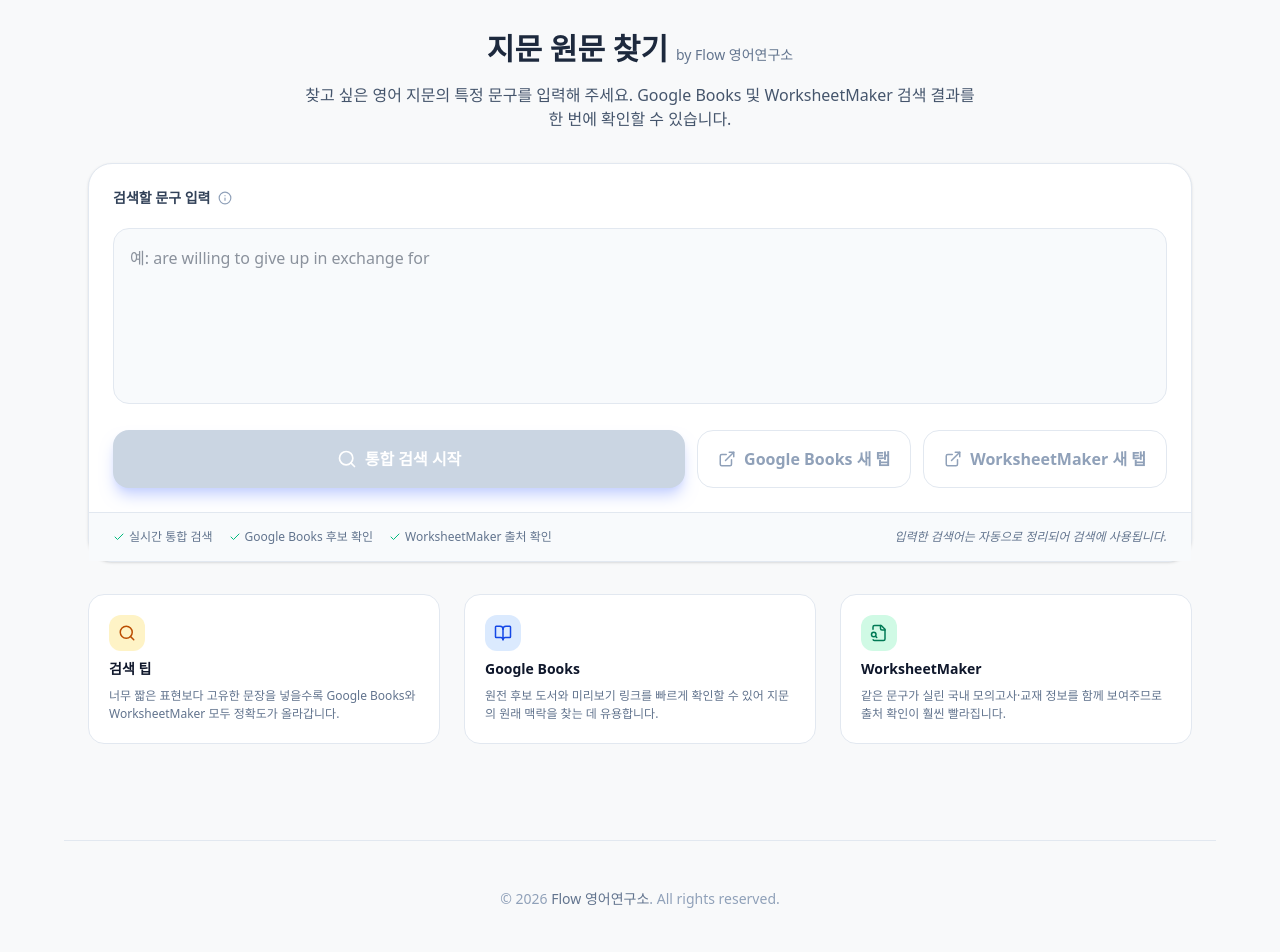
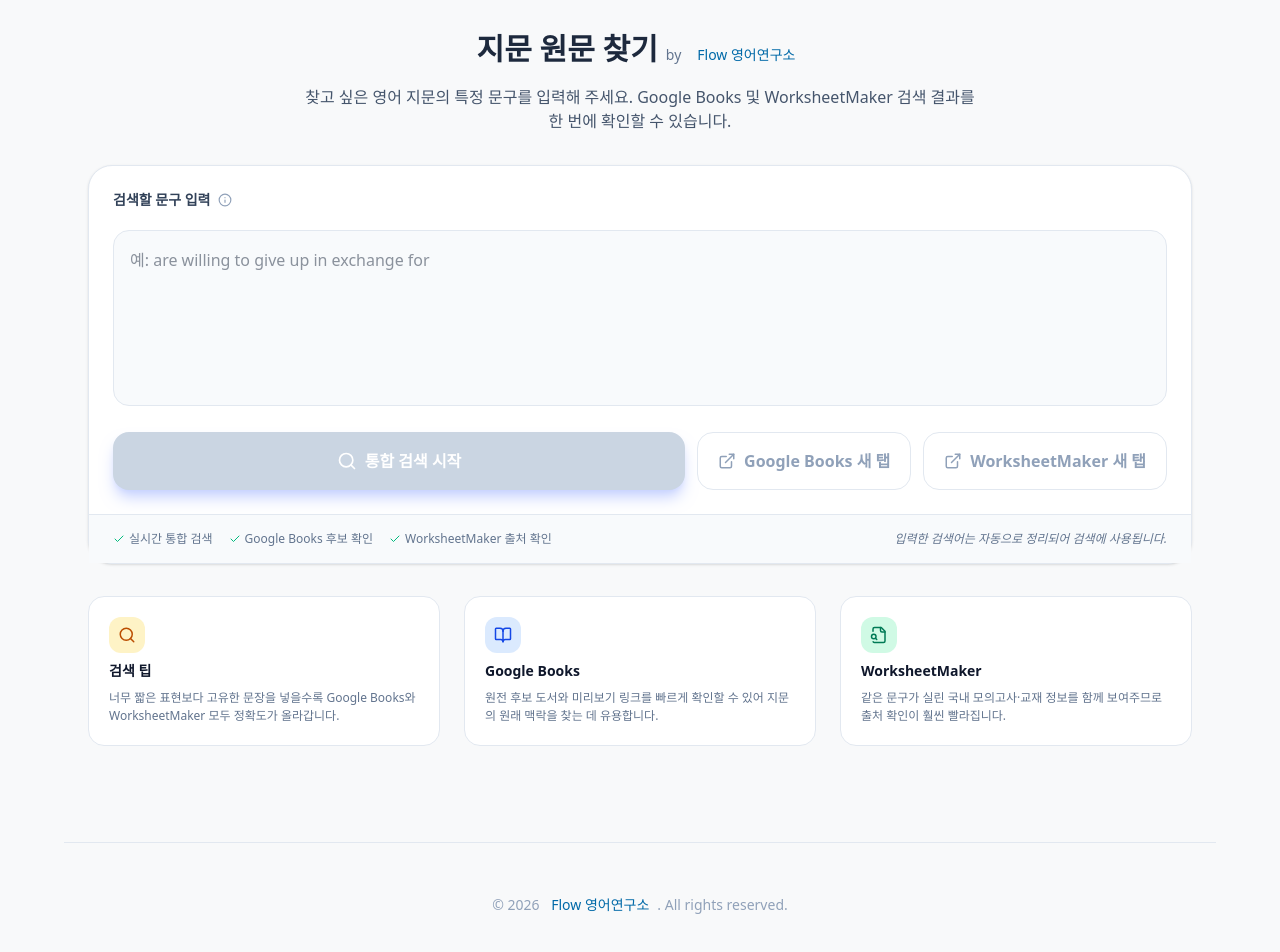
Before and after one commit to floweducation/english-finder, a React (Vite) app: page / in a window 1280 px wide. Shown: the part 94-1046 px from the top of the page. Built offline with nearby package versions, Linux system fonts and the light colour scheme.

Commit message:
Add files via upload

```diff
--- a/src/App.tsx
+++ b/src/App.tsx
@@ -51,6 +51,7 @@ const WORKSHEETMAKER_POST_URL = 'https://www.worksheetmaker.co.kr/user20/dataTex
 const WORKSHEETMAKER_HOME_URL = 'https://www.worksheetmaker.co.kr/';
 const FLOW_BLOG_URL = 'https://flowedu.tistory.com';
 const APP_HOME_URL = 'https://english-finder.vercel.app/';
+const BRAND_LINK_CLASS = 'inline-flex items-center rounded-md px-2 py-1 text-sm font-medium text-sky-700 transition-colors hover:bg-sky-50 hover:text-sky-800';
 const MIN_WORKSHEET_WORDS = 3;
 const MAX_ENHANCEMENT_RETRIES = 3;
 
@@ -422,7 +423,6 @@ export default function App() {
   const displayedWorksheetResults = useMemo(() => worksheetResults?.results.slice(0, 2) ?? [], [worksheetResults]);
   const hasAnyResultsView = lastQuery || isSearching;
   const currentGoogleQuery = googleQueryUsed || lastQuery || normalizedPassage;
-  const hasGoogleBooksWithoutPreview = googleResults.some((result) => !result.previewAvailable);
   const canShowEnhancementButton =
     !isSearching &&
     !isEnhancing &&
@@ -460,13 +460,14 @@ export default function App() {
           <section className="space-y-4 text-center">
             <div className="flex flex-wrap items-baseline justify-center gap-x-2 gap-y-1">
               <h2 className="text-3xl font-bold text-slate-800">지문 원문 찾기</h2>
+              <span className="text-sm text-slate-500">by</span>
               <a
                 href={FLOW_BLOG_URL}
                 target="_blank"
                 rel="noreferrer"
-                className="text-sm font-medium text-slate-500 transition-colors hover:text-indigo-600"
+                className={BRAND_LINK_CLASS}
               >
-                by Flow 영어연구소
+                Flow 영어연구소
               </a>
             </div>
             <p className="mx-auto max-w-2xl text-slate-600">
@@ -648,12 +649,6 @@ export default function App() {
                     </div>
                   )}
 
-                  {googleResults.length > 0 && hasGoogleBooksWithoutPreview && (
-                    <div className="rounded-2xl border border-slate-200 bg-slate-50 p-4 text-xs text-slate-500">
-                      공개 전체보기로 확인된 경우에만 전체 미리보기 버튼을 표시합니다. 그 외에는 Google Books 검색으로 이동해 확인할 수 있습니다.
-                    </div>
-                  )}
-
                   <div className="space-y-4">
                     {googleResults.map((result) => (
                       <article key={result.id} className="rounded-2xl border border-slate-200 p-4">
@@ -682,16 +677,6 @@ export default function App() {
                               <p className="line-clamp-3 text-sm leading-relaxed text-slate-600">{highlightText(result.snippet, currentGoogleQuery)}</p>
                             )}
                             <div className="flex flex-wrap items-center gap-2 pt-1">
-                              {result.previewAvailable && result.previewLink ? (
-                                <a
-                                  href={result.previewLink}
-                                  target="_blank"
-                                  rel="noreferrer"
-                                  className="rounded-full bg-indigo-50 px-3 py-1.5 text-xs font-medium text-indigo-700 transition-colors hover:bg-indigo-100"
-                                >
-                                  전체 미리보기
-                                </a>
-                              ) : (
                               <a
                                 href={buildGoogleBooksSearchUrl(currentGoogleQuery || lastQuery)}
                                 target="_blank"
@@ -700,23 +685,23 @@ export default function App() {
                               >
                                 Google Books 열기
                               </a>
-                              )}
-                              {result.infoLink && (
                               <a
-                                  href={result.infoLink}
+                                href={result.previewLink || buildGoogleBooksSearchUrl(currentGoogleQuery || lastQuery)}
+                                target="_blank"
+                                rel="noreferrer"
+                                className="rounded-full bg-violet-50 px-3 py-1.5 text-xs font-medium text-violet-700 transition-colors hover:bg-violet-100"
+                              >
+                                미리보기
+                              </a>
+                              <a
+                                href={result.infoLink || buildGoogleBooksSearchUrl(currentGoogleQuery || lastQuery)}
                                 target="_blank"
                                 rel="noreferrer"
                                 className="rounded-full bg-slate-100 px-3 py-1.5 text-xs font-medium text-slate-700 transition-colors hover:bg-slate-200"
                               >
                                 도서 정보
                               </a>
-                              )}
                             </div>
-                            {!result.previewAvailable && (
-                              <p className="text-xs text-slate-400">
-                                공개 전체보기 여부가 확실하지 않아 Google Books 검색으로 바로 이동할 수 있게 표시했습니다.
-                              </p>
-                            )}
                           </div>
                         </div>
                       </article>
@@ -863,7 +848,7 @@ export default function App() {
       </main>
 
       <footer className="mx-auto mt-12 max-w-6xl border-t border-slate-200 px-6 py-12 text-center text-sm text-slate-400">
-        <p>© 2026 <a href={FLOW_BLOG_URL} target="_blank" rel="noreferrer" className="font-medium text-slate-500 underline-offset-4 transition-colors hover:text-indigo-600 hover:underline">Flow 영어연구소</a>. All rights reserved.</p>
+        <p>© 2026 <a href={FLOW_BLOG_URL} target="_blank" rel="noreferrer" className={BRAND_LINK_CLASS}>Flow 영어연구소</a>. All rights reserved.</p>
       </footer>
     </div>
   );
```
Lines whose indentation alone changed are shown as unchanged.
